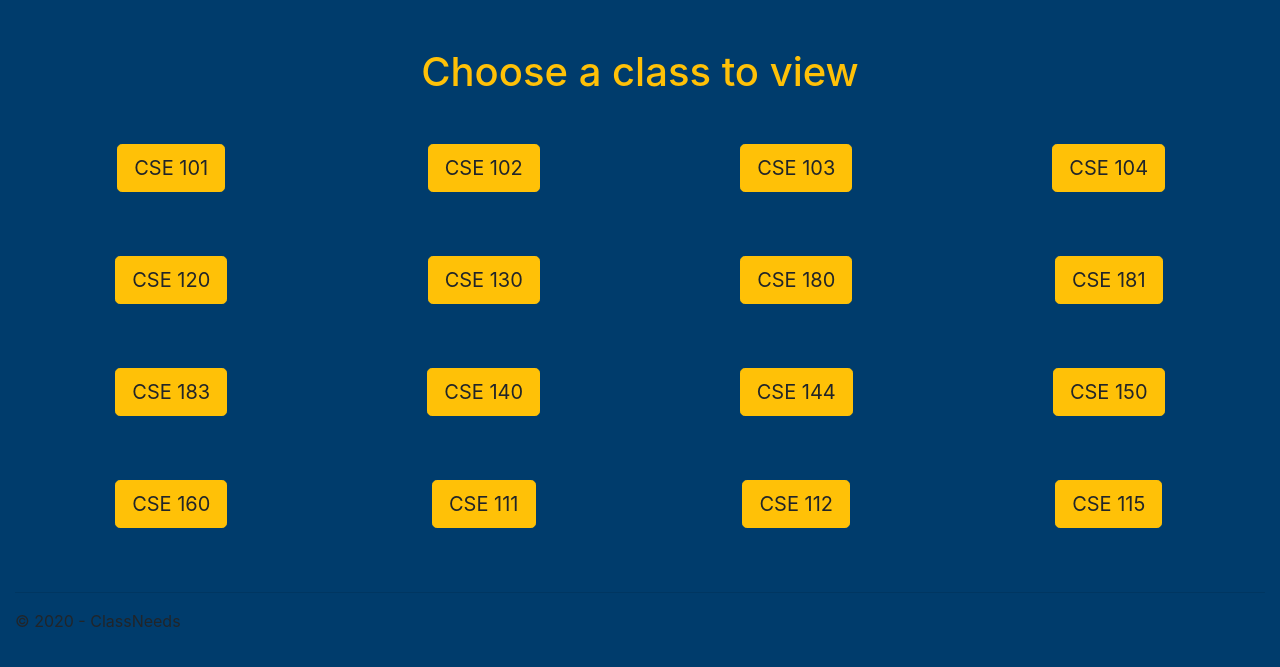
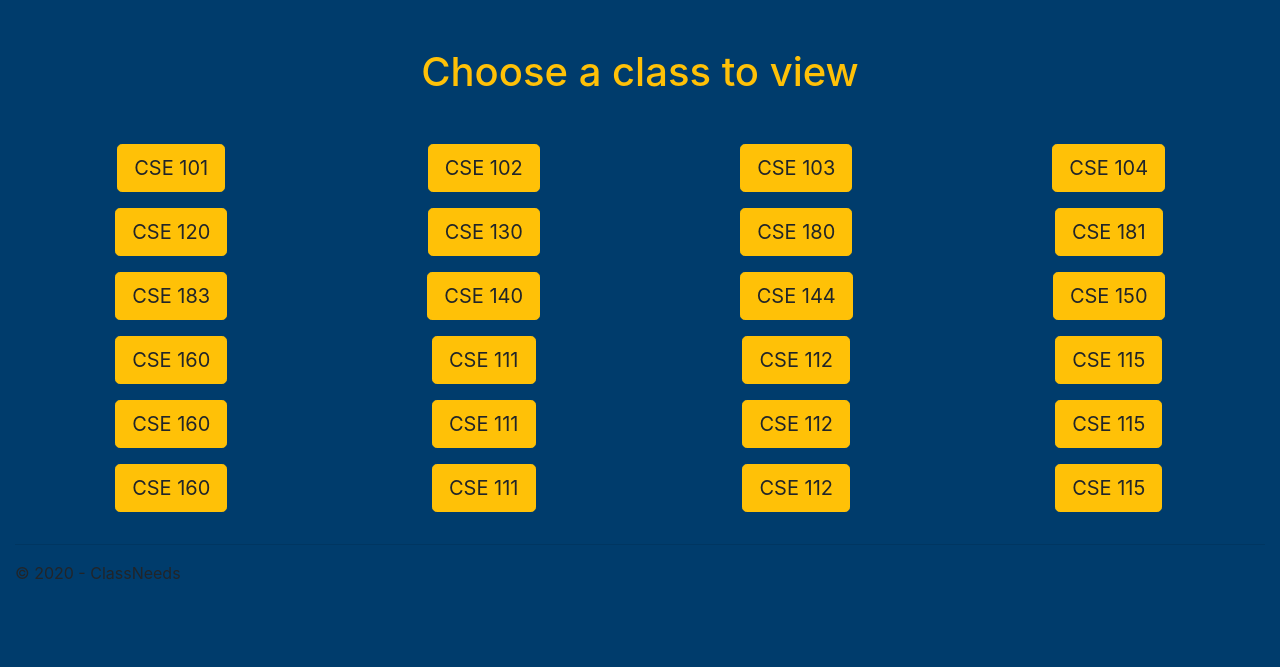
Before and after one commit to Error808/ClassNeeds, a Flask app: page /Classes in a window 1280 px wide. Shown: the part 56-723 px from the top of the page. Run offline with Flask 2, Linux system fonts and the light colour scheme; some libraries are stand-ins or nearby versions.

Commit message:
color and sizing fix html

```diff
--- a/ClassNeeds/templates/classes.html
+++ b/ClassNeeds/templates/classes.html
@@ -9,8 +9,8 @@
 <form action= "/Classes" method="post">
 
 
-    <div class="container-fluid " >
-        <div class="row mb-5" >
+    <div class="container-fluid ">
+        <div class="row ">
             <div class="col-md-3 mb-3 d-flex  justify-content-center">
                 <button type="submit" name="classChoose" value="CSE 101" class="btn btn-warning btn-lg "> CSE 101 </button>
             </div>
@@ -25,7 +25,7 @@
             </div>
         </div>
 
-        <div class="row mb-5">
+        <div class="row ">
 
             <div class="col-md-3 mb-3 d-flex  justify-content-center">
                 <button type="submit" name="classChoose" value="CSE 120" class="btn btn-warning btn-lg "> CSE 120 </button>
@@ -41,7 +41,7 @@
             </div>
 
         </div>
-        <div class="row  mb-5">
+        <div class="row ">
 
             <div class="col-md-3 mb-3 d-flex  justify-content-center">
                 <button type="submit" name="classChoose" value="CSE 183" class="btn btn-warning btn-lg "> CSE 183 </button>
@@ -58,7 +58,43 @@
 
         </div>
 
-        <div class="row mb-5">
+        <div class="row ">
+
+            <div class="col-md-3 mb-3 d-flex  justify-content-center">
+                <button type="submit" name="classChoose" value="CSE 160" class="btn btn-warning btn-lg "> CSE 160 </button>
+            </div>
+            <div class="col-md-3 mb-3  d-flex  justify-content-center">
+                <button type="submit" name="classChoose" value="CSE 111" class="btn btn-warning btn-lg "> CSE 111 </button>
+            </div>
+            <div class="col-md-3 mb-3 d-flex  justify-content-center">
+                <button type="submit" name="classChoose" value="CSE 112" class="btn btn-warning btn-lg "> CSE 112 </button>
+            </div>
+            <div class="col-md-3 mb-3  d-flex  justify-content-center">
+                <button type="submit" name="classChoose" value="CSE 115" class="btn btn-warning btn-lg "> CSE 115 </button>
+            </div>
+
+
+        </div>
+
+        <div class="row ">
+
+            <div class="col-md-3 mb-3 d-flex  justify-content-center">
+                <button type="submit" name="classChoose" value="CSE 160" class="btn btn-warning btn-lg "> CSE 160 </button>
+            </div>
+            <div class="col-md-3 mb-3  d-flex  justify-content-center">
+                <button type="submit" name="classChoose" value="CSE 111" class="btn btn-warning btn-lg "> CSE 111 </button>
+            </div>
+            <div class="col-md-3 mb-3 d-flex  justify-content-center">
+                <button type="submit" name="classChoose" value="CSE 112" class="btn btn-warning btn-lg "> CSE 112 </button>
+            </div>
+            <div class="col-md-3 mb-3  d-flex  justify-content-center">
+                <button type="submit" name="classChoose" value="CSE 115" class="btn btn-warning btn-lg "> CSE 115 </button>
+            </div>
+
+
+        </div>
+
+        <div class="row ">
 
             <div class="col-md-3 mb-3 d-flex  justify-content-center">
                 <button type="submit" name="classChoose" value="CSE 160" class="btn btn-warning btn-lg "> CSE 160 </button>
```
